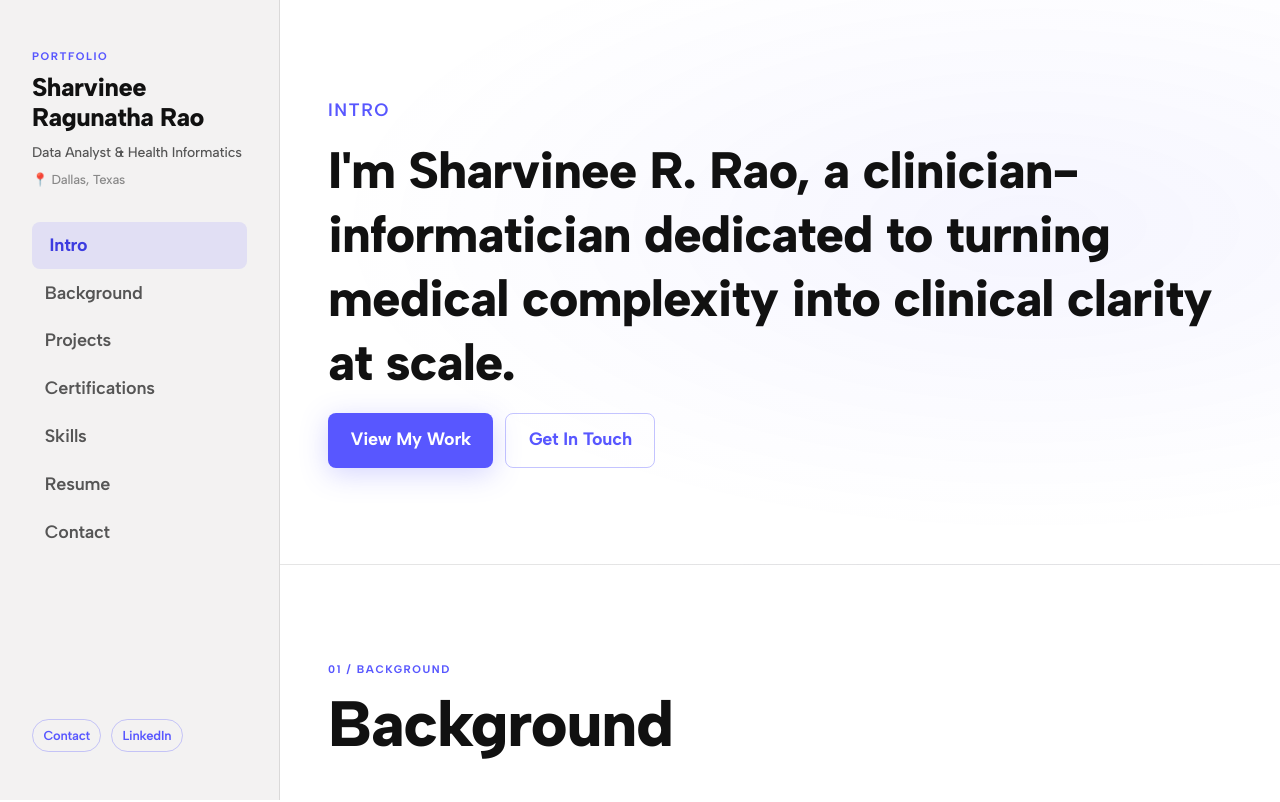
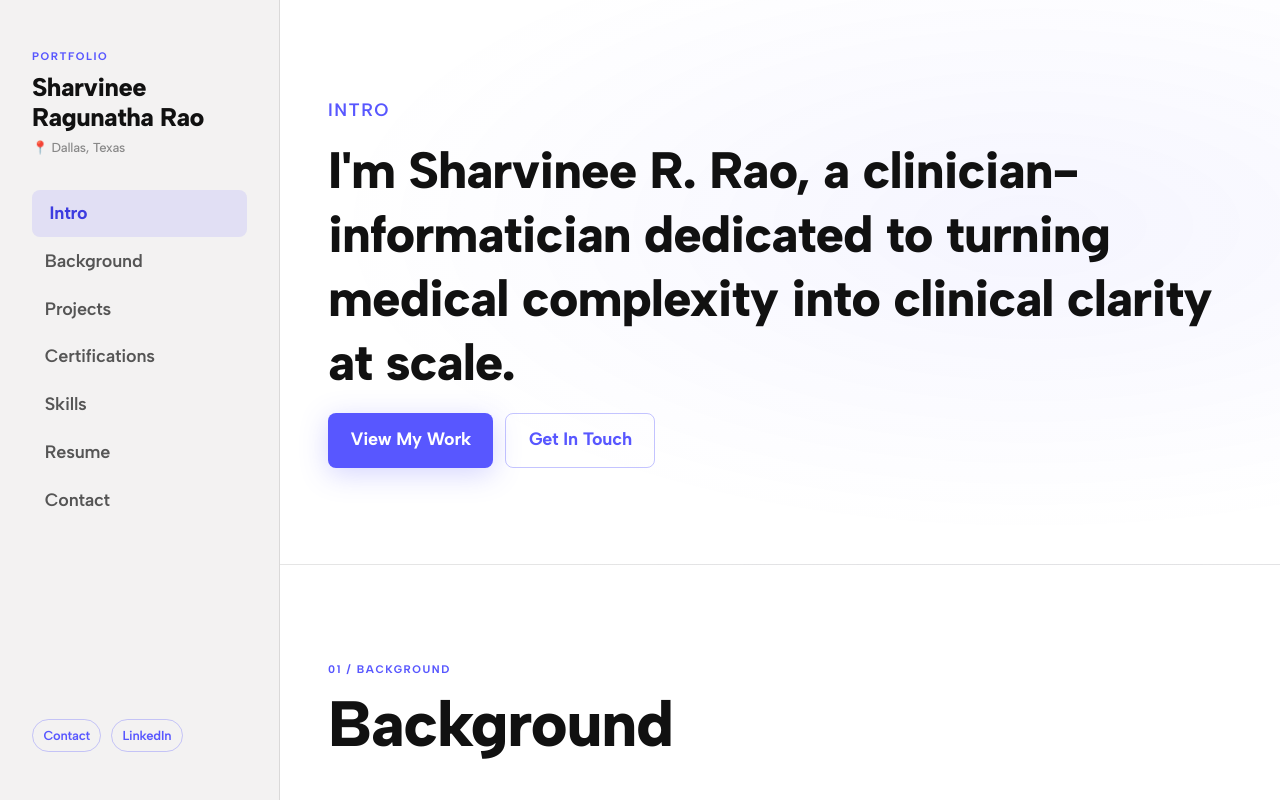
Before and after one commit to sharvinee/sharvinee.github.io, a plain HTML site: page index.html in a window 1280 px wide. Shown: the top 802 px of the page. Drawn offline with Linux system fonts and the light colour scheme.

Commit message:
sidebar edit

```diff
--- a/index.html
+++ b/index.html
@@ -30,7 +30,7 @@
         <div class="sidebar-brand">
           <p class="sidebar-eyebrow">Portfolio</p>
           <h1 class="sidebar-name">Sharvinee<br>Ragunatha Rao</h1>
-          <p class="sidebar-role">Data Analyst &amp; Health Informatics</p>
+          <!-- <p class="sidebar-role">Data Analyst &amp; ... </p> -->
           <p class="sidebar-location">📍 Dallas, Texas</p>
         </div>
 
```
